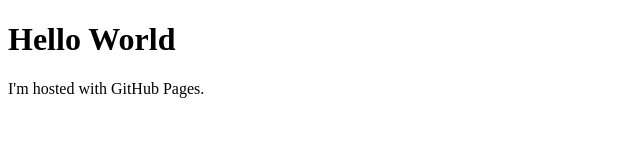
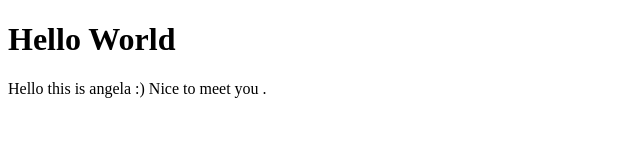
Before and after one commit to apapangelapeng/apapangelapeng.github.io, a plain HTML site: page index.html in a window 1280 px wide. Shown: the full height of the page, 0-640 px from the left. Drawn offline with Linux system fonts and the light colour scheme.

Commit message:
Update index.html

```diff
--- a/index.html
+++ b/index.html
@@ -2,6 +2,6 @@
 <html>
 <body>
 <h1>Hello World</h1>
-<p>I'm hosted with GitHub Pages.</p>
+<p>Hello this is angela :) Nice to meet you .</p>
 </body>
 </html>
```
